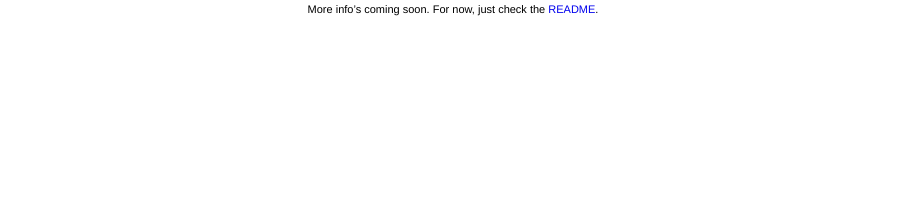
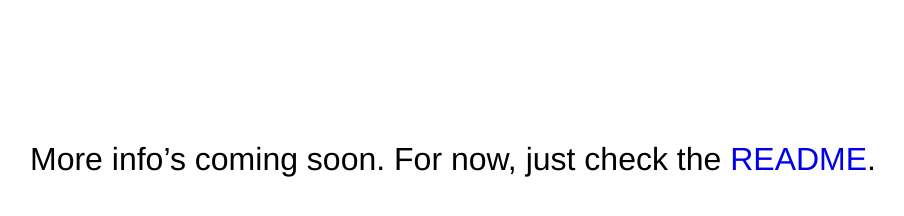
Before and after one commit to charliepark/parentheticals, a plain HTML site: page index.html in a window 1280 px wide. Shown: the whole page, without its empty margins (187-1091 px from the left). Drawn offline with Linux system fonts and the light colour scheme.

Commit message:
Updates index page.

```diff
--- a/index.html
+++ b/index.html
@@ -27,6 +27,6 @@
 
 </head>
 <body>
-  <p style="text-align:center">More info&rsquo;s coming soon. For now, just check the <a href="https://github.com/charliepark/parentheticals#readme">README</a>.
+  <p style="font-size:32px;padding-top:150px;text-align:center">More info&rsquo;s coming soon. For now, just check the <a href="https://github.com/charliepark/parentheticals#readme">README</a>.
 </body>
 </html>
```
